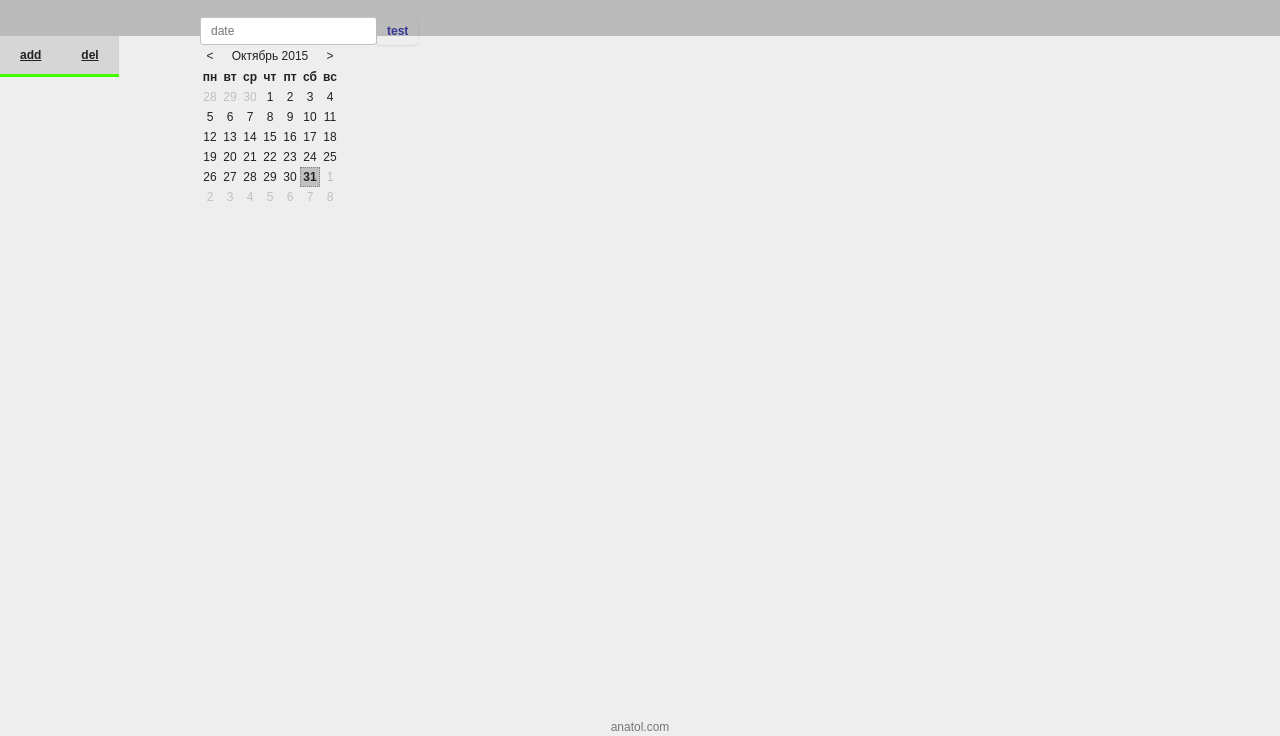
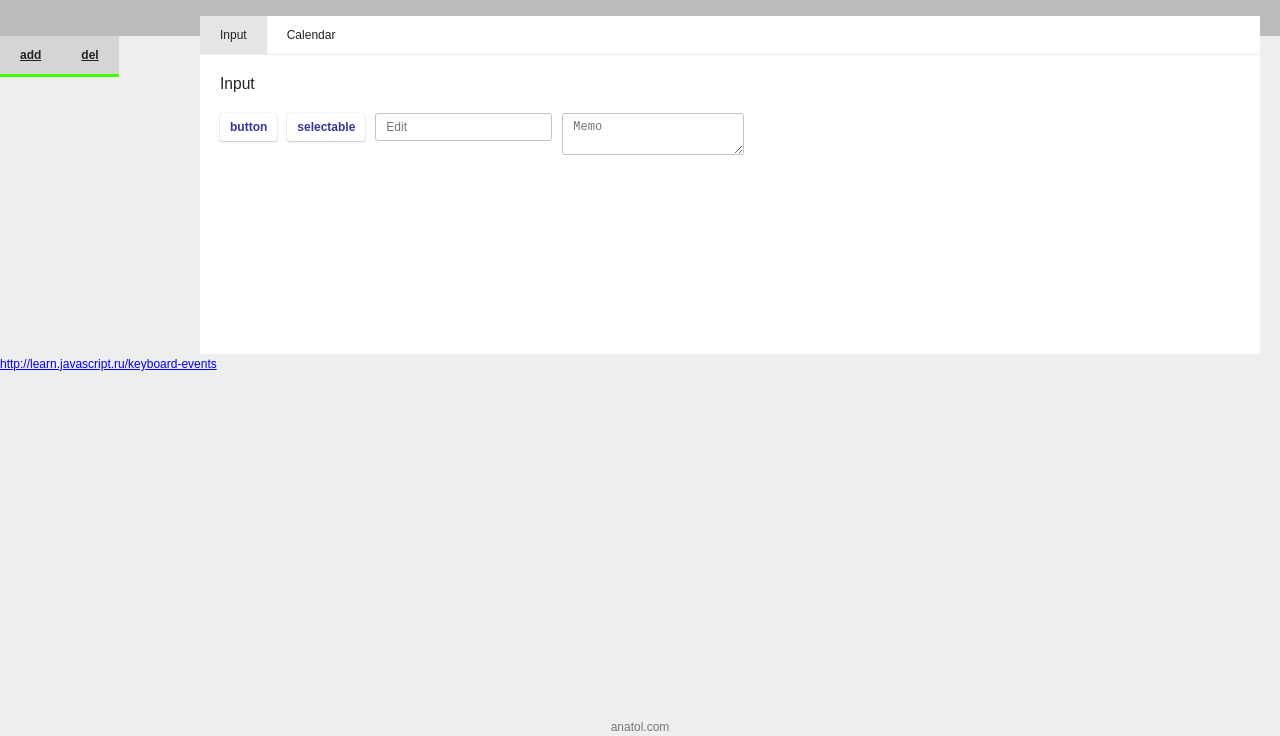
Before and after one commit to anatolcom/aUI, a plain HTML site: page public_html/index.html in a window 1280 px wide. Shown: the part 64-800 px from the top of the page. Drawn offline with Linux system fonts and the light colour scheme.

Commit message:
Optimization

```diff
--- a/public_html/css/aUI.css
+++ b/public_html/css/aUI.css
@@ -20,16 +20,17 @@ and open the template in the editor.
 
 .button
 {
- display: inline-block;
- vertical-align: middle;
+ /* display: inline-block; */
+ /* vertical-align: middle; */
  padding: 5px 10px;
  /* border: 1px solid #CECECE; */
  border-radius: 3px;
  font-size: 1em;
  text-align: center;
+ text-decoration: blink;
  font-weight: bold;
- cursor: pointer;
- box-shadow: 0px 0px 1px rgba(0,0,0,0.1), 0px 1px 2px rgba(0,0,0,0.1);
+ cursor: default;
+ box-shadow: 0px 0px 1px rgba(0,0,0,0.2), 0px 1px 2px rgba(0,0,0,0.2);
  color: #363696;
  -webkit-touch-callout: none;
  -webkit-user-select: none;
@@ -40,7 +41,7 @@ and open the template in the editor.
 }
 .button.selected
 {
- box-shadow: 0px 0px 2px rgba(0,0,0,0.1) inset, 0px 1px 2px rgba(0,0,0,0.1) inset;
+ box-shadow: 0px 0px 1px rgba(0,0,0,0.2) inset, 0px 1px 2px rgba(0,0,0,0.2) inset;
  background-color: rgba(255,255,255,0.5);
 }
 .button.large
@@ -62,7 +63,7 @@ and open the template in the editor.
 {
  border-color: #C3C3C3;
  color: #00008B;
- box-shadow: 0px 0px 1px rgba(0,0,0,0.2), 0px 1px 1px rgba(0,0,0,0.2);
+ box-shadow: 0px 0px 1px rgba(0,0,0,0.3), 0px 1px 2px rgba(0,0,0,0.3);
 }
 .button.selected:hover
 {
@@ -70,7 +71,7 @@ and open the template in the editor.
 }
 .button:active
 {
- box-shadow: 0px 0px 3px rgba(0,0,0,0.2), 0px 1px 3px rgba(0,0,0,0.2);
+ box-shadow: 0px 0px 1px rgba(0,0,0,0.2), 0px 1px 1px rgba(0,0,0,0.2);
 }
 .button.selected:active
 {
@@ -91,8 +92,9 @@ and open the template in the editor.
 -----------------------------------------------------------------------------------------------*/
 input
 {
- display: inline-block;
- vertical-align: middle;
+ /* display: block; */
+ /* display: inline-block; */
+ /* vertical-align: middle; */
  box-sizing: border-box;
  font-size: 1em;
  /* width: 100%; */
@@ -102,7 +104,6 @@ input
 }
 input:focus
 {
-  /* box-shadow: 0px 0px 5px 1px #F88; */
  outline: rgba(0, 127, 255, 0.7) auto 5px;
  outline-offset: -2px;
 }
@@ -112,6 +113,31 @@ input.invalid
  outline-offset: -2px;
 }
 
+
+/* Textarea
+-----------------------------------------------------------------------------------------------*/
+textarea
+{
+ /* display: block; */
+ /* display: inline-block; */
+ /* vertical-align: middle; */
+ box-sizing: border-box;
+ font-size: 1em;
+ /* width: 100%; */
+ padding: 6px 10px;
+ border: #C3C3C3 solid 1px;
+ border-radius: 3px;
+}
+textarea:focus
+{
+ outline: rgba(0, 127, 255, 0.7) auto 5px;
+ outline-offset: -2px;
+}
+textarea.invalid
+{
+ outline: rgba(255, 0, 0, 0.7) auto 5px;
+ outline-offset: -2px;
+}
 
 /* Calendar
 -----------------------------------------------------------------------------------------------*/
@@ -142,13 +168,29 @@ input.invalid
 {
  border-collapse: collapse;
 }
+.calendar > .level,
+.calendar > .prev,
+.calendar > .next,
+.calendar > table > tr > th,
+.calendar > table > tr > td
+{
+ border-radius: 3px;
+ font-weight: normal;
+ font-size: 1em;
+ text-align: center;
+ cursor: default;
+ -webkit-touch-callout: none;
+ -webkit-user-select: none;
+ -khtml-user-select: none;
+ -moz-user-select: none;
+ -ms-user-select: none;
+ user-select: none;
+}
 .calendar > table.days > tr > th,
 .calendar > table.days > tr > td
 {
- text-align: center;
  width: 20px;
  height: 20px;
- cursor: default;
 }
 .calendar > table.months
 {
@@ -156,19 +198,18 @@ input.invalid
 }
 .calendar > table.months > tr > td
 {
- text-align: center;
  width: 35px;
  height: 35px;
- cursor: default;
+
 }
-
 .calendar > .prev:hover,
 .calendar > .next:hover,
 .calendar > .level.days:hover,
 .calendar > .level.months:hover,
 .calendar > table > tr > td:hover
 {
- background-color: #DDDDDD;
+ /* background-color: rgba(0, 0, 0, 0.15); */
+ box-shadow: 0px 0px 1px rgba(0,0,0,0.4), 0px 1px 1px rgba(0,0,0,0.4);
 }
 .calendar > .prev:active,
 .calendar > .next:active,
@@ -176,18 +217,20 @@ input.invalid
 .calendar > .level.months:active,
 .calendar > table > tr > td:active
 {
- background-color: #E8E8E8;
+ /* background-color: rgba(0, 0, 0, 0.08); */
+ box-shadow: 0px 0px 1px rgba(0,0,0,0.2), 0px 1px 1px rgba(0,0,0,0.2);
 }
 .calendar > table > tr > td.selected
 {
  font-weight: bolder;
- background-color: silver;
+ background-color: rgba(0, 0, 0, 0.1);
 }
 .calendar > table > tr > td.current:before
 {
  content: " ";
  display: block;
  position: absolute;
+ border-radius: 3px;
  border: gray dotted 1px;
  box-sizing: border-box;
 }
--- a/public_html/css/style.css
+++ b/public_html/css/style.css
@@ -154,6 +154,13 @@ menu.circle > *:active
 {
  display: inline-block;
  padding: 10px 20px;
+ cursor: default;
+ -webkit-touch-callout: none;
+ -webkit-user-select: none;
+ -khtml-user-select: none;
+ -moz-user-select: none;
+ -ms-user-select: none;
+ user-select: none;
 }
 .sectionMenu > *:hover
 {
@@ -204,7 +211,21 @@ menu.circle > *:active
  /* border: 1px solid #CECECE; */
  box-shadow: 0px 0px 5px rgba(0,0,0,0.1), 0px 1px 3px rgba(0,0,0,0.1);
 }
-
+.sections > .section > .caption
+{
+ font-size: 1.3em;
+ padding: 20px 20px 0px 20px;
+}
+.sections > .section > .content
+{
+ padding: 20px;
+}
+.sections > .section > .content > *
+{
+ display: inline-block;
+ margin-right: 10px;
+ vertical-align: top;
+}
 .scrollarea
 {
  max-height: 300px;
@@ -213,10 +234,10 @@ menu.circle > *:active
 }
 .scrollarea > .sections > .section
 {
- min-height: 259px;
+ min-height: 299px;
  margin-bottom: 1px;
  background-color: #FFF;
- padding: 20px 20px;
+ /* padding: 20px 20px; */
 }
 
 
--- a/public_html/index.html
+++ b/public_html/index.html
@@ -59,17 +59,24 @@ and open the template in the editor.
   </nav>
   <section>
 
+
   </section>
+  <a href="http://learn.javascript.ru/keyboard-events">http://learn.javascript.ru/keyboard-events</a>
+<!--  <div>
+   <input list="options">
+  </div>-->
+
   <footer>anatol.com</footer>
   <script>
    var parent = document.getElementsByTagName("section").item(0);
 
-   function addSection()
+   function addSection(caption)
    {
-       var caption = "section " + sections.count();
        sectionMenu.add({ text : caption, onclick : sectionMenuClick });
        if (sectionMenu.count() === 1) sectionMenu.selectSingle(0);
-       sections.add({ class : "section", text : caption });
+       var section = sections.add({ class : "section" });
+       new aUI.Element({ class : "caption", text : caption }).appendTo(section);
+       return new aUI.Element({ class : "content" }).appendTo(section);
    }
    function removeLastSection()
    {
@@ -98,19 +105,32 @@ and open the template in the editor.
    sectionList.appendTo(parent);
    sectionList.onChangeTop(changeTopSection);
    var sections = sectionList.getList();
-   function fillSectionList(count)
-   {
-       if (count === sectionList.getList().count()) return;
-       while (count < sectionList.getList().count()) removeLastSection();
-       for (var q = sectionList.getList().count(); q < count; q++) addSection();
-   }
-   fillSectionList(aURL.get("sections"));
+
+   var section1 = addSection("Input");
+   var section2 = addSection("Calendar");
+
+//   function fillSectionList(count)
+//   {
+//       if (count === sectionList.getList().count()) return;
+//       while (count < sectionList.getList().count()) removeLastSection();
+//       for (var q = sectionList.getList().count(); q < count; q++) addSection();
+//   }
+//   fillSectionList(aURL.get("sections"));
+
+
    selectSection(aURL.get("selected"));
 
-   var edit = new aUI.Edit({ type : "text", placeholder : "date" }).appendTo(parent);
+   var btn1 = new aUI.Button({ text : "button" }).appendTo(section1);
+//   btn1.onclick(btn.toggleSelect);
+
+   var btn2 = new aUI.Button({ text : "selectable" }).appendTo(section1);
+   btn2.onclick(btn2.toggleSelect);
+
+   var edit = new aUI.Edit({ placeholder : "Edit" }).appendTo(section1);
    edit.validator(new aUI.validator.Pattern("\\d{2}.\\d{2}.\\d{4}"));
-   var btn = new aUI.Button({ text : "test" }).appendTo(parent);
-   btn.onclick(btn.toggleSelect);
+
+   var memo = new aUI.Memo({ placeholder : "Memo" }).appendTo(section1);
+   memo.validator(new aUI.validator.Pattern("[ а-яА-ЯёЁ]{0,}"));
 
 
    //var resultBlock = new aUI.Element({ class : "resultBlock" }).appendTo(parent);
@@ -123,8 +143,20 @@ and open the template in the editor.
    {
        edit.value(aUtils.dateToStr(this.value(), "dd.MM.yyyy"));
    }
-   var calendar = new aUI.Calendar({ onchange : changeDate });
-   calendar.appendTo(parent);
+   var calendar1 = new aUI.Calendar({ onchange : changeDate });
+//   calendar1.addClass("smo");
+   calendar1.appendTo(section2);
+   var calendar2 = new aUI.Calendar({ onchange : changeDate });
+   calendar2.addClass("medium");
+   calendar2.appendTo(section2);
+   var calendar3 = new aUI.Calendar({ onchange : changeDate });
+   calendar3.addClass("large");
+   calendar3.appendTo(section2);
   </script>
+<!--  <datalist id="options">
+   <option>option 1</option>
+   <option>option 2</option>
+  </datalist>-->
+
  </body>
 </html>
--- a/public_html/js/aUI.js
+++ b/public_html/js/aUI.js
@@ -60,7 +60,9 @@ aUI.extensions = { };
 //-------------------------------------------------------------------------------------------------------------------
 aUI.extensions.selectable = function(owner)
 {
+    //Переменные
     var className = "selected";
+    //Функции
     owner.selectedClass = function(name)
     {
         if (name === undefined) return className;
@@ -86,7 +88,9 @@ aUI.extensions.selectable = function(owner)
 //-------------------------------------------------------------------------------------------------------------------
 aUI.extensions.clickable = function(owner)
 {
+    //Переменные
     var onclick = null;
+    //Функции
     owner.onclick = function(fn)
     {
         if (fn === undefined) return onclick;
@@ -94,10 +98,47 @@ aUI.extensions.clickable = function(owner)
         onclick = fn;
     };
     //Сборка
-    owner.getElement().onclick = function ()
+    owner.getElement().onclick = function()
     {
         if (onclick) onclick.apply(owner, arguments);
     };
+};
+//-------------------------------------------------------------------------------------------------------------------
+aUI.extensions.validable = function(owner)
+{
+    //Переменные
+    var required = false;
+    var validator = null;
+    //Функции
+    function onvalidate()
+    {
+        if (validate(owner.value(), required)) owner.removeClass("invalid");
+        else owner.addClass("invalid");
+    }
+    function validate(value, required)
+    {
+        if (value.length === 0) return !required;
+        if (validator) return validator.validate(value);
+        return true;
+    }
+    /**
+     * Обязательность заполнения.<br/>
+     * @param {Boolean | undefined} value true - обязательно, false - не обязательно, undefined - возврат текущего значения.
+     * @returns {Boolean | undefined}
+     */
+    owner.required = function(value)
+    {
+        if (value === undefined) return required;
+        required = value;
+    };
+    owner.validator = function(value)
+    {
+        if (value === undefined) return validator;
+        validator = value;
+    };
+    //Сборка
+    owner.getElement().onfocus = onvalidate;
+    owner.getElement().onkeyup = onvalidate;
 };
 //-------------------------------------------------------------------------------------------------------------------
 aUI.extensions.dragable = function(owner)
@@ -256,6 +297,7 @@ aUI.Button = function Button(options)
     //Функции
     //Сборка
     if (options.onclick) this.onclick(options.onclick);
+//    this.attr("href", "javascript:;");
 };
 aUI.proto(aUI.Button, aUI.Element);
 //-------------------------------------------------------------------------------------------------------------------
@@ -681,6 +723,64 @@ aUI.Edit.prototype.invalid = function()
     return this.hasClass("invalid");
 };
 //---------------------------------------------------------------------------
+aUI.Memo = function Memo(options)
+{
+    //Опции
+    options = aUI.extend(
+    {
+        element : "textarea",
+        required : false
+    }, options);
+    aUI.Element.call(this, options);
+    aUI.extensions.validable(this);
+    //Переменные
+    var that = this;
+    //Функции
+    this.value = function(value)
+    {
+        if (value === undefined) return that.getElement().value;
+        that.getElement().value = value;
+    };
+    this.placeholder = function(value)
+    {
+        if (value === undefined) return that.attr("placeholder");
+        that.attr("placeholder", value);
+    };
+    //Сборка
+    if (options.placeholder) this.placeholder(options.placeholder);
+};
+aUI.proto(aUI.Memo, aUI.Element);
+
+
+/*Memo : function (options)
+ {
+ //Опции по умолчанию
+ options = $.extend(
+ {
+ class : "Memo",
+ }, options);
+ //Функции
+ function setFocus() { $(input).focus(); }
+ //События
+ function setKeyPress(fn) { $(input).keypress(fn); }
+ //Сборка
+ var memo = aUI.Element({ class : options.class, id : options.id });
+ memo.setKeyPress = setKeyPress;
+ memo.setFocus = setFocus;
+ var input = aUI.Element({ element : "textarea" });
+ if (options.name) $(input).attr("name", options.name);
+ memo.setValue(options.value);
+ input.appendTo(memo);
+
+ //Возврат результата выполненого после сборки
+ return memo;
+ },*/
+//---------------------------------------------------------------------------
+
+
+
+
+
 /**
  * <b>Календарь.</b><br/>
  * @param {object} options параметры:<br/>
```
Lines whose indentation alone changed are shown as unchanged.
